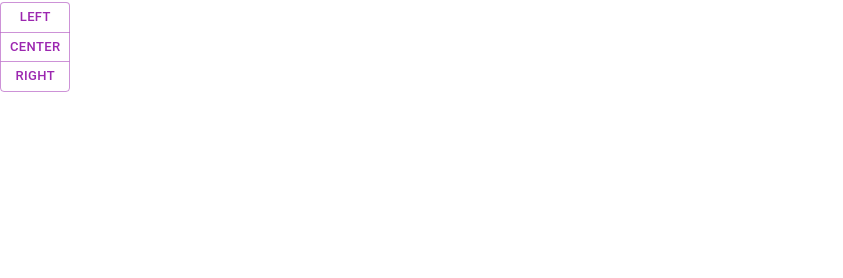
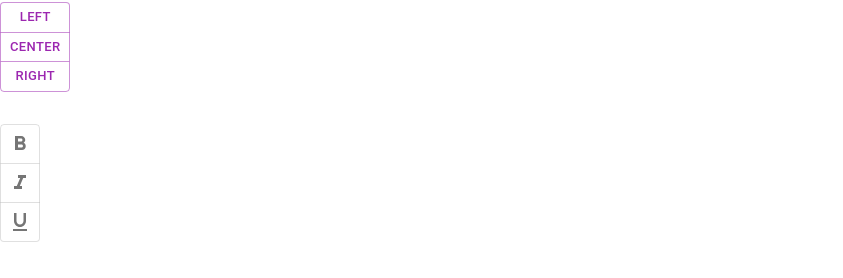
Before and after one commit to saraswathi22-mac/react-mui, a React (Create React App) app: page / in a window 1280 px wide. Shown: the part 278-556 px from the top of the page, without its empty margins (0-843 px from the left). Built offline with nearby package versions, Linux system fonts and the light colour scheme.

Commit message:
Toggle Button

```diff
--- a/src/components/2_Button.tsx
+++ b/src/components/2_Button.tsx
@@ -1,7 +1,28 @@
-import { Stack, Button, IconButton, ButtonGroup } from "@mui/material";
+import {
+  Stack,
+  Button,
+  IconButton,
+  ButtonGroup,
+  ToggleButtonGroup,
+  ToggleButton,
+} from "@mui/material";
+import {
+  FormatBold,
+  FormatItalic,
+  FormatUnderlined,
+} from "@mui/icons-material";
 import { Send } from "@mui/icons-material";
+import { useState } from "react";
 
 export const MuiButton = () => {
+  const [formats, setFormats] = useState<string | null>(null);
+  console.log({ formats });
+  const handleFormatChange = (
+    _event: React.MouseEvent<HTMLElement>,
+    updatedFormats: string | null
+  ) => {
+    setFormats(updatedFormats);
+  };
   return (
     <Stack spacing={4}>
       <Stack spacing={2} direction="row">
@@ -75,6 +96,27 @@
           <Button>Right</Button>
         </ButtonGroup>
       </Stack>
+      <Stack direction="row">
+        <ToggleButtonGroup
+          aria-label="text formatting"
+          value={formats}
+          onChange={handleFormatChange}
+          size="small"
+          color="success"
+          orientation="vertical"
+          exclusive
+        >
+          <ToggleButton value="bold" aria-label="bold">
+            <FormatBold />
+          </ToggleButton>
+          <ToggleButton value="italic" aria-label="italic">
+            <FormatItalic />
+          </ToggleButton>
+          <ToggleButton value="underlined" aria-label="underlined">
+            <FormatUnderlined />
+          </ToggleButton>
+        </ToggleButtonGroup>
+      </Stack>
     </Stack>
   );
 };
```
Also changed, not shown: 1 other file (tests, documents, lock files or other folders).
